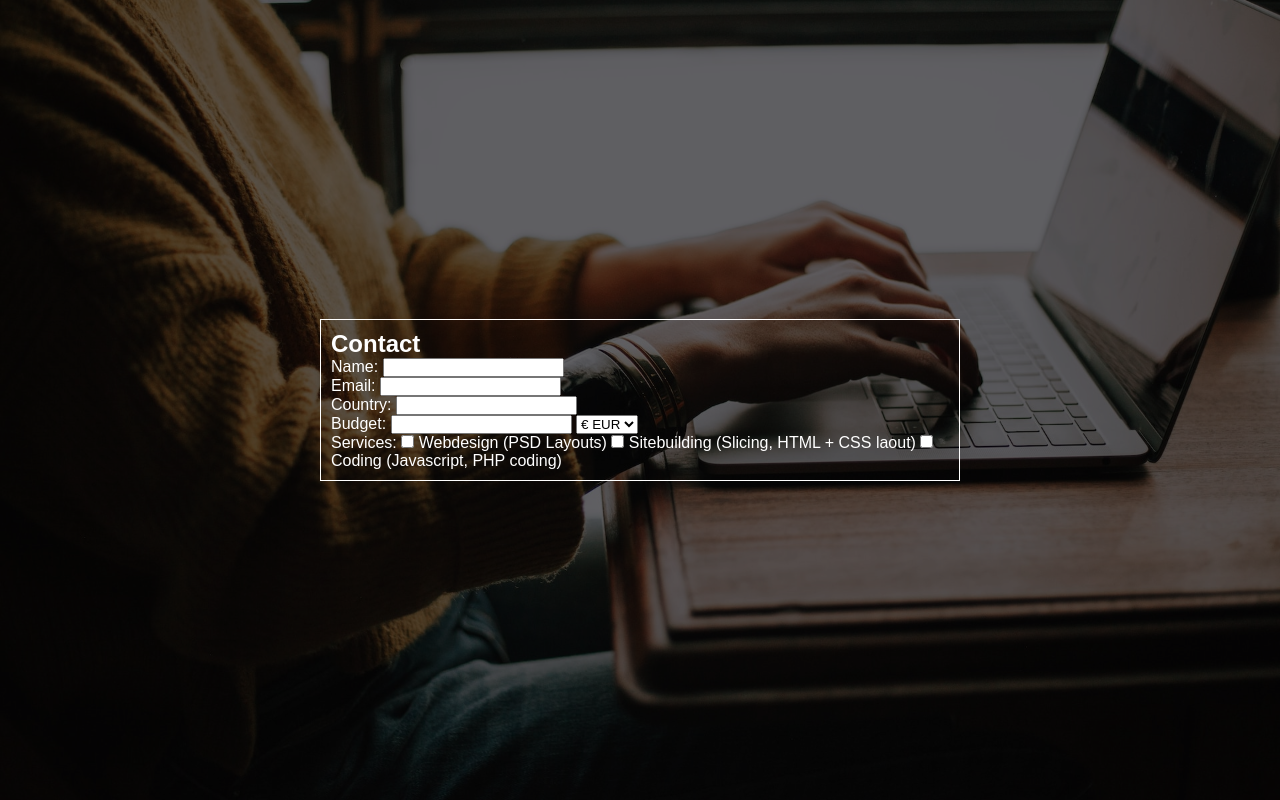
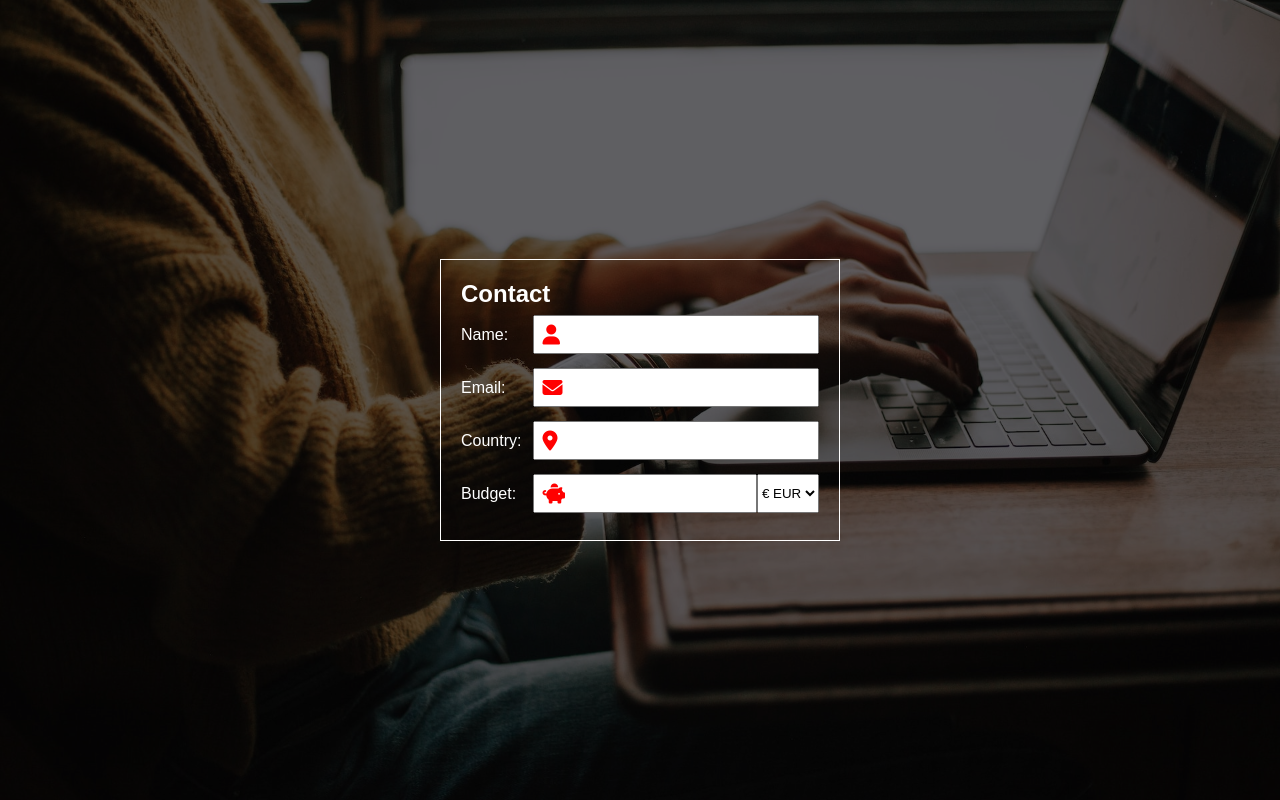
Before and after one commit to NoorTushar/form-task-2, a plain HTML site: page index.html in a window 1280 px wide. Drawn offline with Linux system fonts and the light colour scheme.

Commit message:
completed upto currency

```diff
--- a/index.html
+++ b/index.html
@@ -4,6 +4,13 @@
     <meta charset="UTF-8" />
     <meta name="viewport" content="width=device-width, initial-scale=1.0" />
     <title>Form-Task-2</title>
+    <link
+      rel="stylesheet"
+      href="https://cdnjs.cloudflare.com/ajax/libs/font-awesome/6.5.1/css/all.min.css"
+      integrity="sha512-DTOQO9RWCH3ppGqcWaEA1BIZOC6xxalwEsw9c2QQeAIftl+Vegovlnee1c9QX4TctnWMn13TZye+giMm8e2LwA=="
+      crossorigin="anonymous"
+      referrerpolicy="no-referrer"
+    />
     <link rel="stylesheet" href="./styles/style.css" />
   </head>
   <body>
@@ -12,30 +19,43 @@
         <h2 style="text-align: start">Contact</h2>
       </div>
       <form>
-        <div>
+        <div class="inputDiv">
           <label for="name">Name: </label>
+          <div class="inner-div">
             <input type="text" name="name" id="name" />
+            <i class="fa-solid fa-user"></i>
+          </div>
         </div>
 
-        <div>
+        <div class="inputDiv">
           <label for="email">Email: </label>
+          <div class="inner-div">
             <input type="email" name="email" id="email" />
+            <i class="fa-solid fa-envelope"></i>
+          </div>
         </div>
 
-        <div>
+        <div class="inputDiv">
           <label for="country">Country: </label>
+          <div class="inner-div">
             <input type="text" name="country" id="country" />
+            <i class="fa-solid fa-location-dot"></i>
+          </div>
         </div>
 
-        <div>
+        <div class="inputDiv budgetDiv">
           <label for="budget">Budget: </label>
+          <div class="inner-div">
             <input type="text" name="budget" id="budget" />
+            <i class="fa-solid fa-piggy-bank"></i>
             <select name="currency" id="currency">
               <option value="euro">&euro; EUR</option>
               <option value="usd">&dollar; USD</option>
             </select>
           </div>
+        </div>
 
+        <!--
         <div>
           <label for="services">Services: </label>
           <input type="checkbox" name="webdesign" id="webdesign" />
@@ -46,7 +66,7 @@
           <input type="checkbox" name="coding" id="coding" />
           Coding (Javascript, PHP coding)
         </div>
-      </form>
+      --></form>
     </section>
   </body>
 </html>
--- a/styles/style.css
+++ b/styles/style.css
@@ -46,11 +46,39 @@ body {
 }
 section {
   border: 1px solid white;
-  padding: 10px;
-  max-width: 50%;
+  padding: 20px;
+  width: 400px;
 }
 
-/* form label input {
-  display: block;
-  margin-left: 40px;
-} */
+.inputDiv {
+  display: flex;
+  align-items: center;
+}
+.inputDiv label {
+  width: 20%;
+}
+.inputDiv .inner-div {
+  width: 80%;
+  display: flex;
+}
+.inner-div {
+  position: relative;
+  margin: 7px 0;
+}
+.inner-div i {
+  color: red;
+  position: absolute;
+  left: 10px;
+  top: 50%;
+  font-size: 20px;
+  transform: translateY(-50%);
+  -webkit-transform: translateY(-50%);
+  -moz-transform: translateY(-50%);
+  -ms-transform: translateY(-50%);
+  -o-transform: translateY(-50%);
+}
+.inner-div input {
+  width: 100%;
+  padding: 10px;
+  padding-left: 40px;
+}
```
Lines whose indentation alone changed are shown as unchanged.
